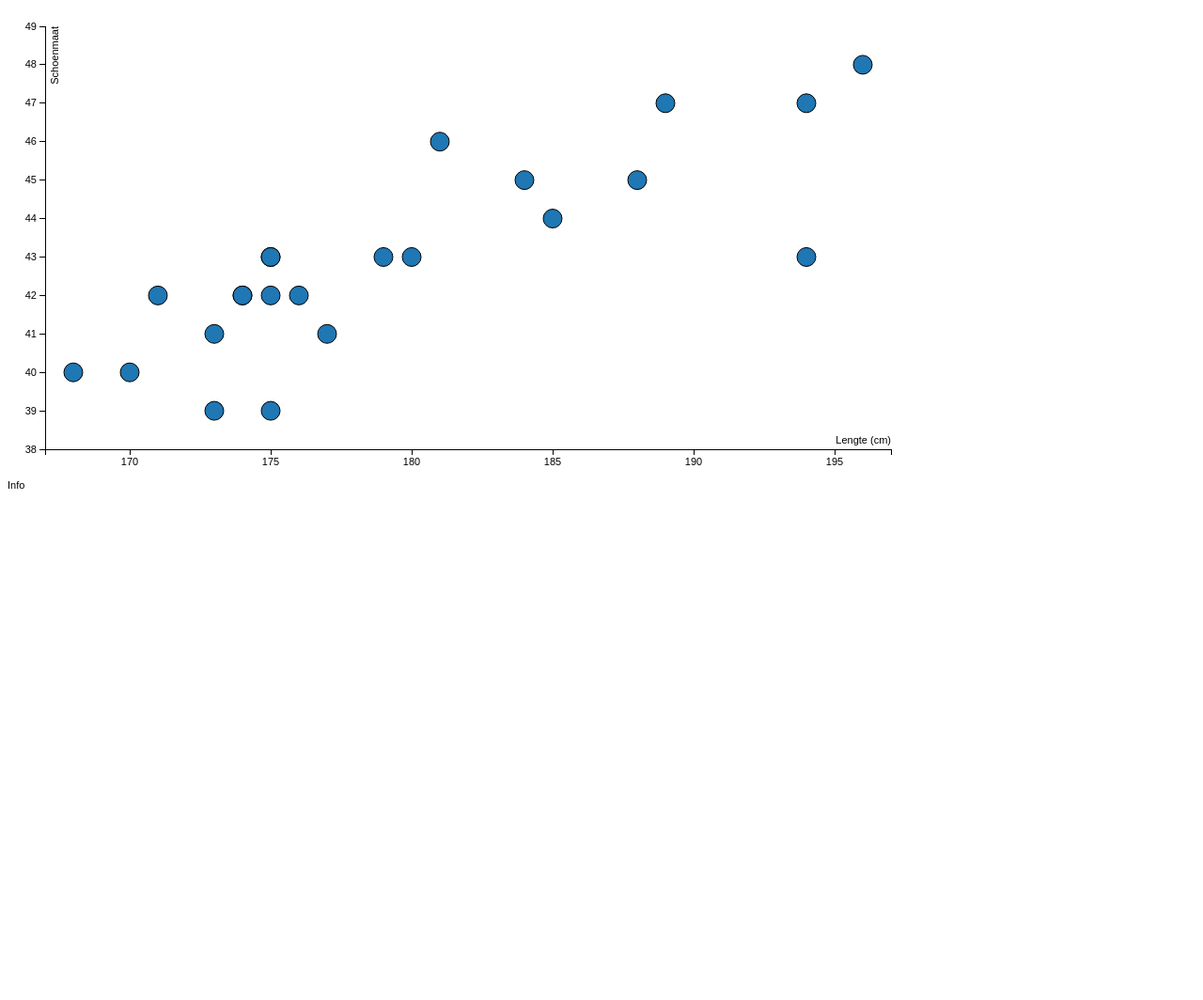
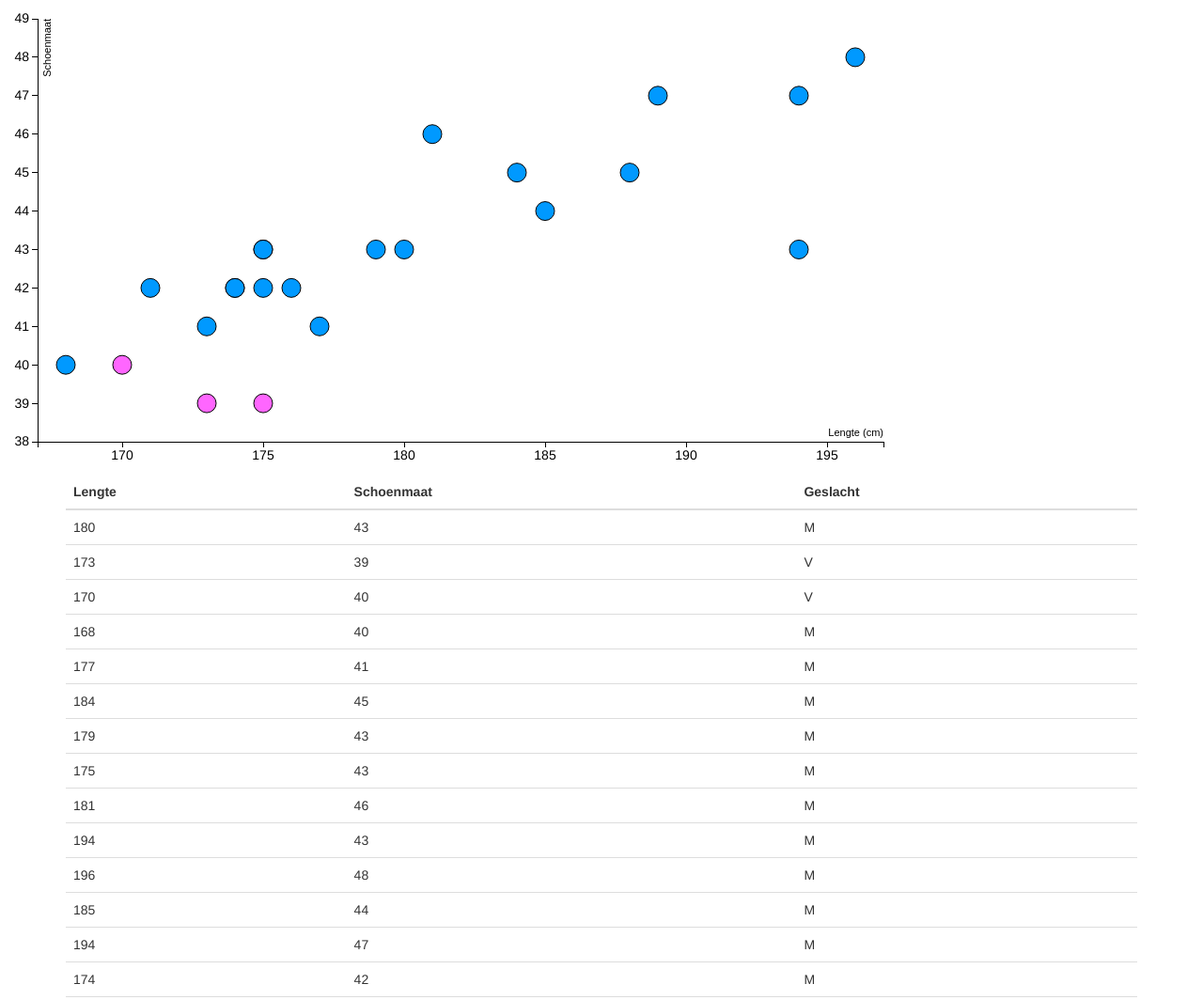
Before and after one commit to whitebird/Infovis-Schoenmaat-en-lengte, a plain HTML site: page index.html in a window 1280 px wide. Shown: the top 1064 px of the page at 94% size. Before the commit the page ends 800 px from the top, so only its background shows below. Drawn offline with nearby package versions, Linux system fonts and the light colour scheme.

Commit message:
Table below chart

```diff
--- a/index.html
+++ b/index.html
@@ -2,8 +2,9 @@
 <html>
 <head>
 	<title>Infovis - Schoenmaat en lengte</title>
+	<link rel="stylesheet" href="//maxcdn.bootstrapcdn.com/bootstrap/3.3.5/css/bootstrap.min.css">
 	<style>
-	body {
+	.label {
 	  font: 11px sans-serif;
 	}
 
@@ -34,9 +35,66 @@
 	<div class='content'>
 		<!-- /the chart goes here -->
 	</div>
-	<div>
-		Info
+	<div id="data" class="container">
 	</div>
 	<script type="text/javascript" src="scatterchart.js"></script>
+    <script type="text/javascript"charset="utf-8">
+		// based on http://jsfiddle.net/7WQjr/
+		function tabulate(data, columns) {
+			var table = d3.select("#data")
+					.append("table")
+					.attr("class", "table table-hover"),
+				thead = table.append("thead"),
+				tbody = table.append("tbody");
+
+			// append the header row
+			thead.append("tr")
+				.selectAll("th")
+				.data(columns)
+				.enter()
+				.append("th")
+				    .text(function(column) { return column; });
+
+			// create a row for each object in the data
+			var rows = tbody.selectAll("tr")
+				.data(data)
+				.enter()
+				.append("tr");
+
+			// create a cell in each row for each column
+			var cells = rows.selectAll("td")
+				.data(function(row) {
+				    return columns.map(function(column) {
+				        return {column: column, value: row[column]};
+				    });
+				})
+				.enter()
+				.append("td")
+				    .text(function(d) { return d.value; });
+
+			return table;
+		}
+
+		// create some people
+		var people = [
+			{name: "Jill", age: 30},
+			{name: "Bob", age: 32},
+			{name: "George", age: 29},
+			{name: "Sally", age: 31}
+		];
+
+		// render the table
+		d3.csv("data.csv", function(error, data) {
+			peopleTable = tabulate(data, ["lengte", "schoenmaat", "geslacht"]);
+			// uppercase the column headers
+			peopleTable.selectAll("thead th")
+				.text(function(column) {
+					return column.charAt(0).toUpperCase() + column.substr(1);
+				});
+
+		});
+
+
+    </script>
 </body>
 </html>
--- a/scatterchart.js
+++ b/scatterchart.js
@@ -17,8 +17,9 @@ var yValue = function(d) { return d.schoenmaat;}, // data -> value
 		yAxis = d3.svg.axis().scale(yScale).orient("left");
 
 // setup fill color
-var cValue = function(d) { return d.Manufacturer;},
-		color = d3.scale.category10();
+var cValue = function(d) { return d.geslacht;},
+		color = d3.scale.ordinal()
+		.range(["#0099ff", "#ff66ff"]);
 
 // add the graph canvas to the body of the webpage
 var svg = d3.select(".content").append("svg")
```
